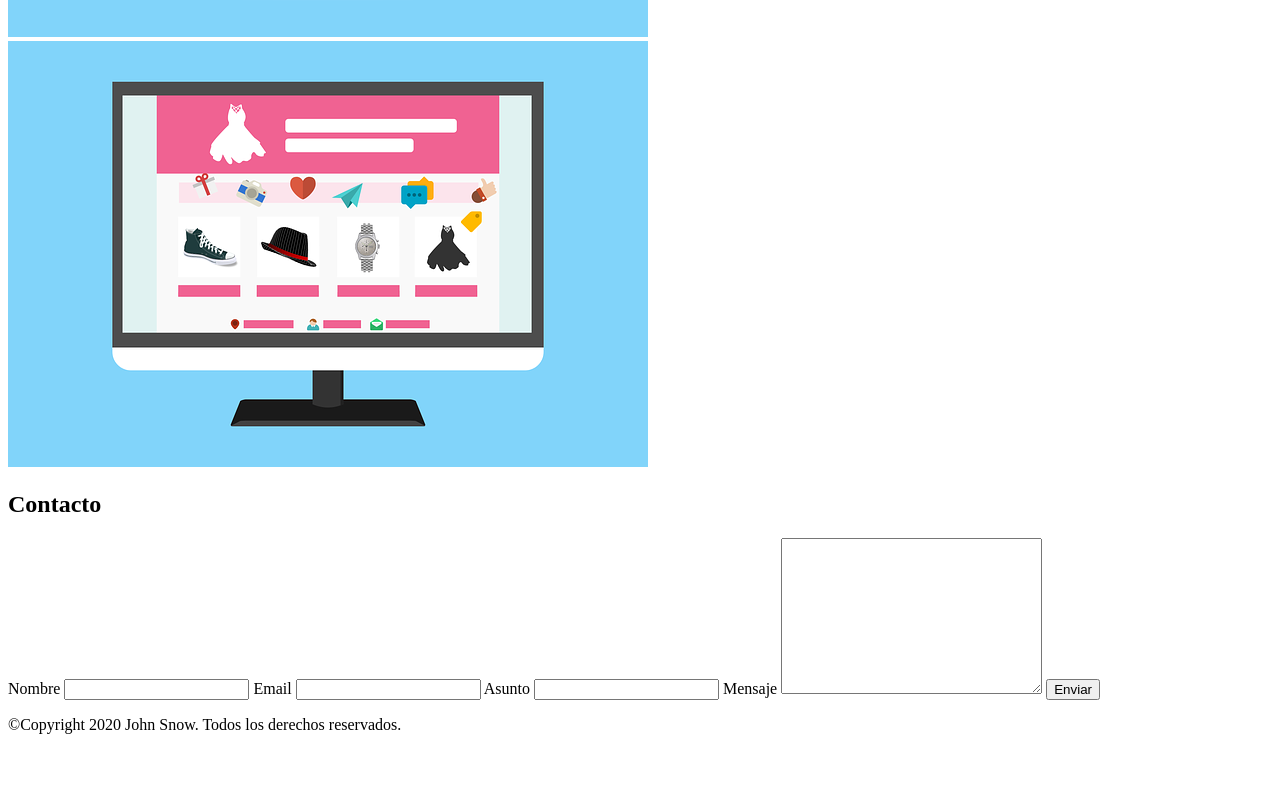
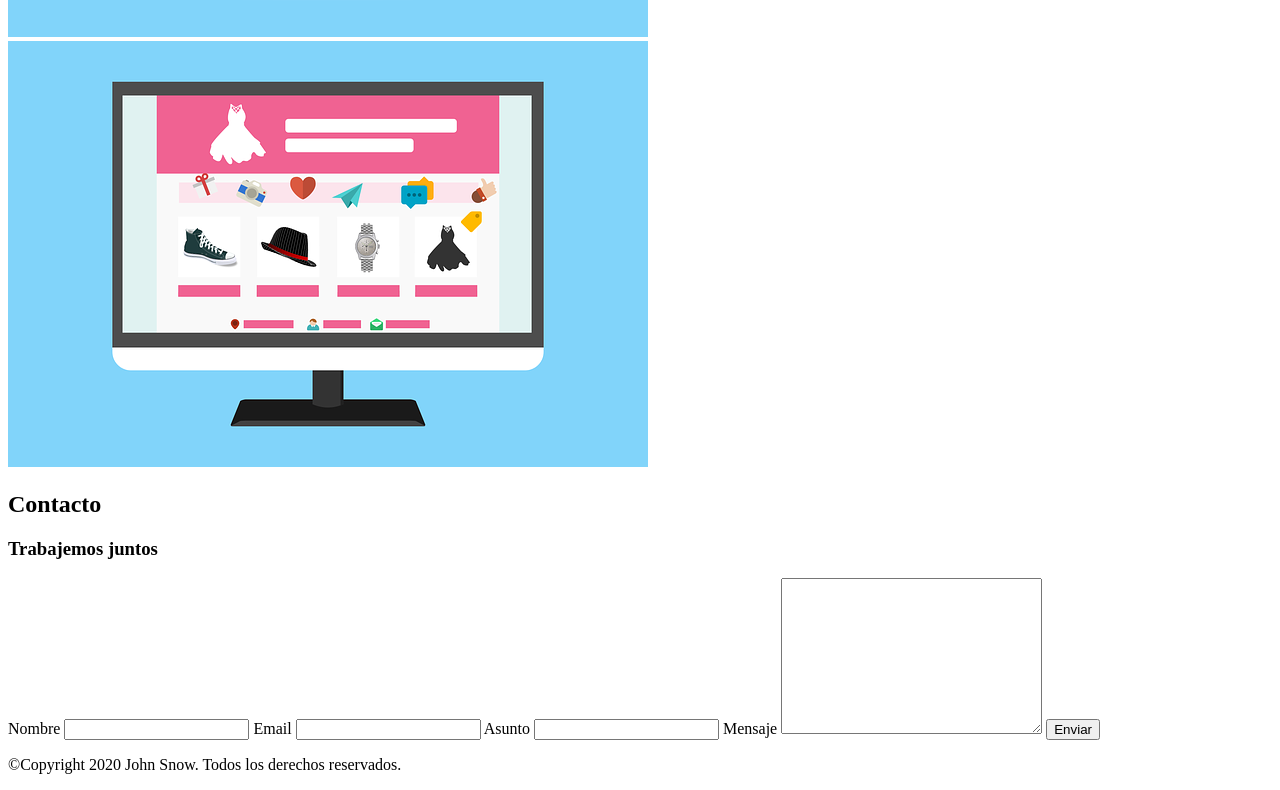
Before and after one commit to blenioFront/proyecto1.1, a plain HTML site: page index.html in a window 1280 px wide. Shown: the part 1588-2378 px from the top of the page. Before the commit the page ends 2338 px from the top, so only its background shows below. Drawn offline with Linux system fonts and the light colour scheme; a web font is replaced by a local one.

Commit message:
actualizacion

```diff
--- a/index.html
+++ b/index.html
@@ -68,6 +68,7 @@
 
         <article id="contacto">
             <h2>Contacto</h2>
+            <h3>Trabajemos juntos</h3>
 
             <form action="" method="post">
 
```
